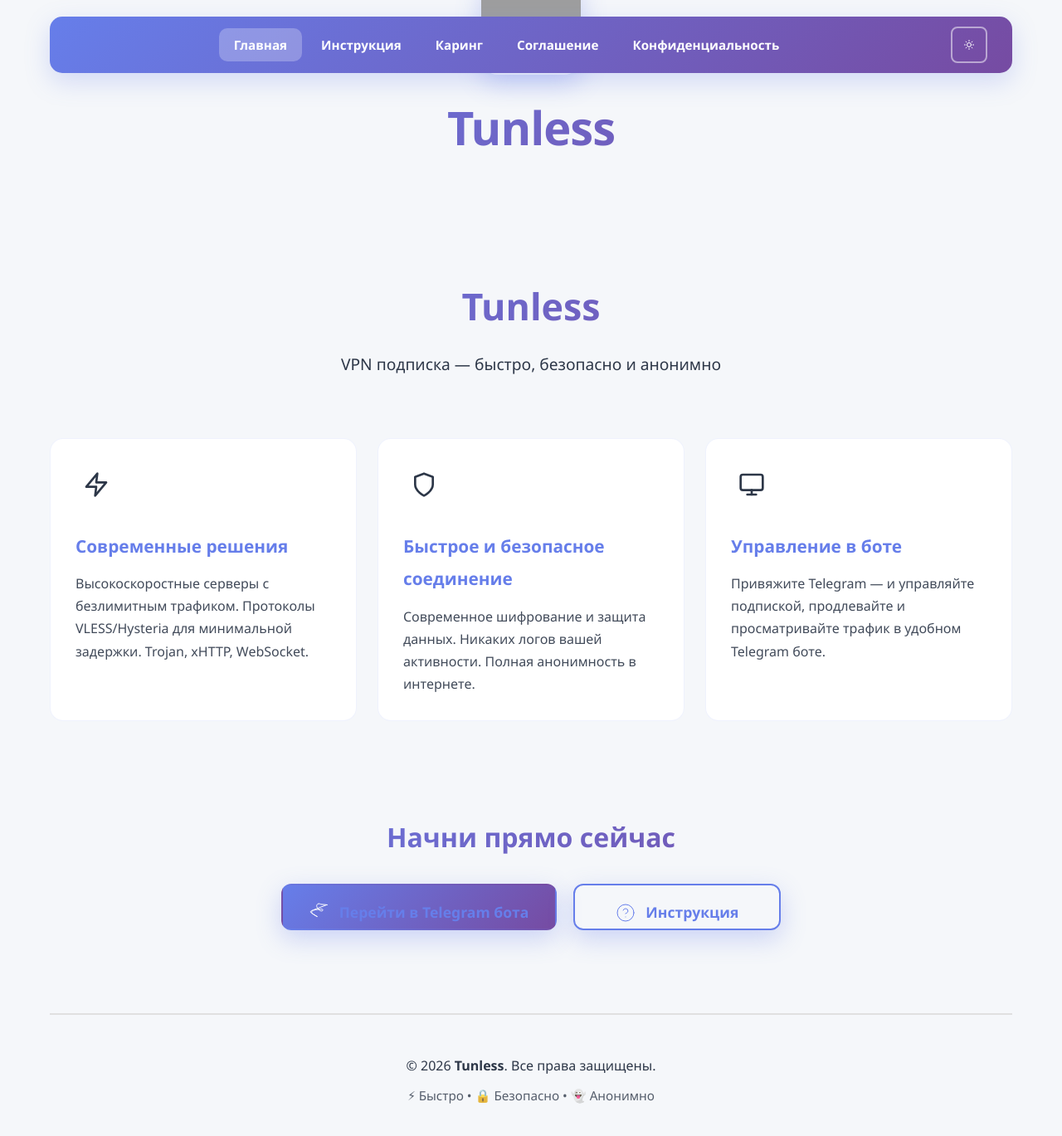
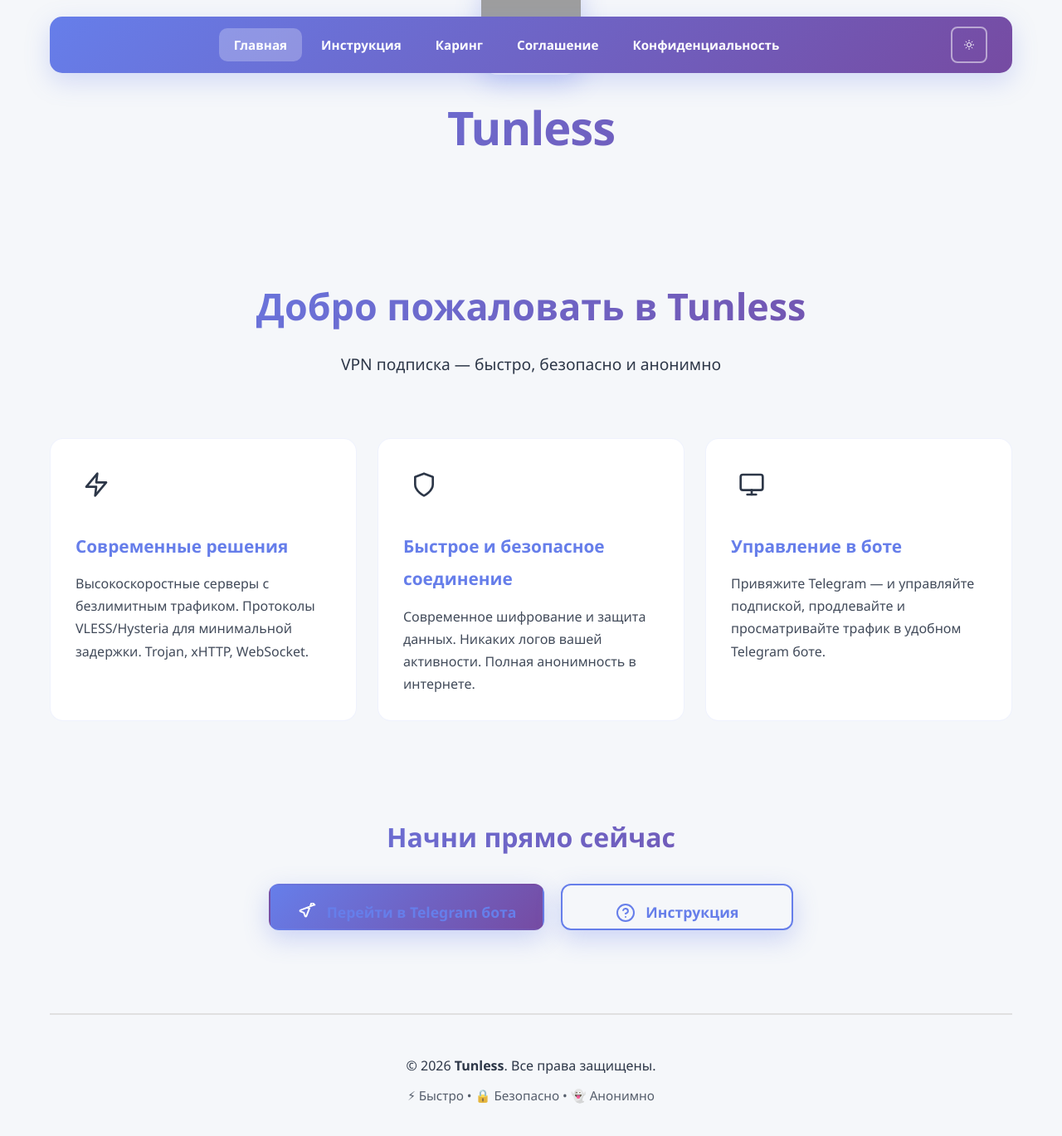
Before and after one commit to Michael-K-cloud/Tunless_Modern, a Jekyll site: the page built from index.md, in a window 1280 px wide and 1400 px high, scrolled down 198 px. Shown: the top 1369 px of the window at 83% size. Built offline with Jekyll 4.4.1, drawn with Linux system fonts in a browser that asks for light colours; part of the change alters nothing that is shown; grey boxes are pictures that could not be loaded.

Commit message:
Update index.md

```diff
--- a/index.md
+++ b/index.md
@@ -145,7 +145,7 @@ body.dark-mode .feature-icon svg {
     justify-content: center;
     gap: 12px;
     padding: 16px 32px;
-    min-width: 250px;
+    min-width: 280px;
     background: linear-gradient(135deg, var(--primary), var(--primary-dark));
     color: white;
     text-decoration: none;
@@ -178,24 +178,19 @@ body.dark-mode .cta-button.secondary {
     background: rgba(102, 126, 234, 0.1);
 }
 
-/* Контурные иконки для кнопок */
+/* Контурные иконки для кнопок - белые на обеих кнопках */
 .cta-button svg {
     width: 24px;
     height: 24px;
-}
-
-.cta-button:not(.secondary) svg {
     stroke: white;
     fill: none;
+    stroke-width: 2;
+    stroke-linecap: round;
+    stroke-linejoin: round;
 }
 
 .cta-button.secondary svg {
-    stroke: var(--primary);
-    fill: none;
-}
-
-body.dark-mode .cta-button.secondary svg {
-    stroke: #a5b4fc;
+    stroke: currentColor;
 }
 
 /* Animations */
@@ -268,7 +263,7 @@ body.dark-mode .cta-button.secondary svg {
 
 <!-- Hero Section -->
 <div class="hero-main">
-    <h1>Tunless</h1>
+    <h1>Добро пожаловать в Tunless</h1>
     <p class="subtitle">VPN подписка — быстро, безопасно и анонимно</p>
 </div>
 
@@ -312,13 +307,13 @@ body.dark-mode .cta-button.secondary svg {
     <h3>Начни прямо сейчас</h3>
     <div class="cta-buttons">
         <a href="https://t.me/Tunless_bot" target="_blank" class="cta-button">
-            <svg viewBox="0 0 24 24" stroke-linecap="round" stroke-linejoin="round">
-                <path d="M21.198 2.433a2.242 2.242 0 0 0-1.022.215l-8.609 3.33c-2.068.8-4.133 1.598-5.724 2.21a405.15 405.15 0 0 1-2.849 1.09c-.42.147-.99.332-1.473.901-.728.939.193 1.745.927 2.177 1.61.949 3.285 1.985 4.596 2.797.405.25.77.468 1.091.658.344.204.635.37.868.493.468.246.666.32.56.32-.113 0-.276-.05-.47-.125-.39-.152-.858-.398-1.365-.688-1.013-.58-2.226-1.386-3.227-2.135-.495-.371-.945-.755-1.296-1.168-.35-.412-.61-.92-.533-1.528.06-.473.29-.868.603-1.178.313-.31.708-.517 1.128-.668.84-.302 1.836-.54 2.925-.768 1.637-.342 3.54-.638 5.198-.788.41-.037.808-.06 1.188-.067.38-.007.742.004 1.07.048.328.044.62.127.85.266.23.14.392.336.458.598.066.262.02.534-.12.768-.14.234-.366.41-.648.518-.282.108-.615.148-.973.11-.358-.038-.738-.148-1.12-.328-.764-.36-1.548-.92-2.25-1.58-.702-.66-1.298-1.42-1.698-2.18-.2-.38-.36-.78-.46-1.18-.1-.4-.14-.82-.1-1.22.04-.4.16-.78.36-1.12.2-.34.48-.62.82-.82.34-.2.72-.32 1.12-.36.4-.04.82 0 1.22.1.4.1.8.26 1.18.46z"/>
+            <svg viewBox="0 0 24 24">
+                <path d="M21.198 2.433a2.242 2.242 0 0 0-1.022.215l-16.11 6.217c-.687.275-.677 1.18.016 1.444l4.14 1.578 1.578 4.14c.264.693 1.169.703 1.444.016l6.217-16.11a2.242 2.242 0 0 0-1.263-2.49z"/>
             </svg>
             Перейти в Telegram бота
         </a>
         <a href="/Tunless_Modern/setup.html" class="cta-button secondary">
-            <svg viewBox="0 0 24 24" stroke-linecap="round" stroke-linejoin="round">
+            <svg viewBox="0 0 24 24">
                 <circle cx="12" cy="12" r="10"/>
                 <path d="M9.09 9a3 3 0 0 1 5.83 1c0 2-3 3-3 3"/>
                 <line x1="12" y1="17" x2="12.01" y2="17"/>
```
